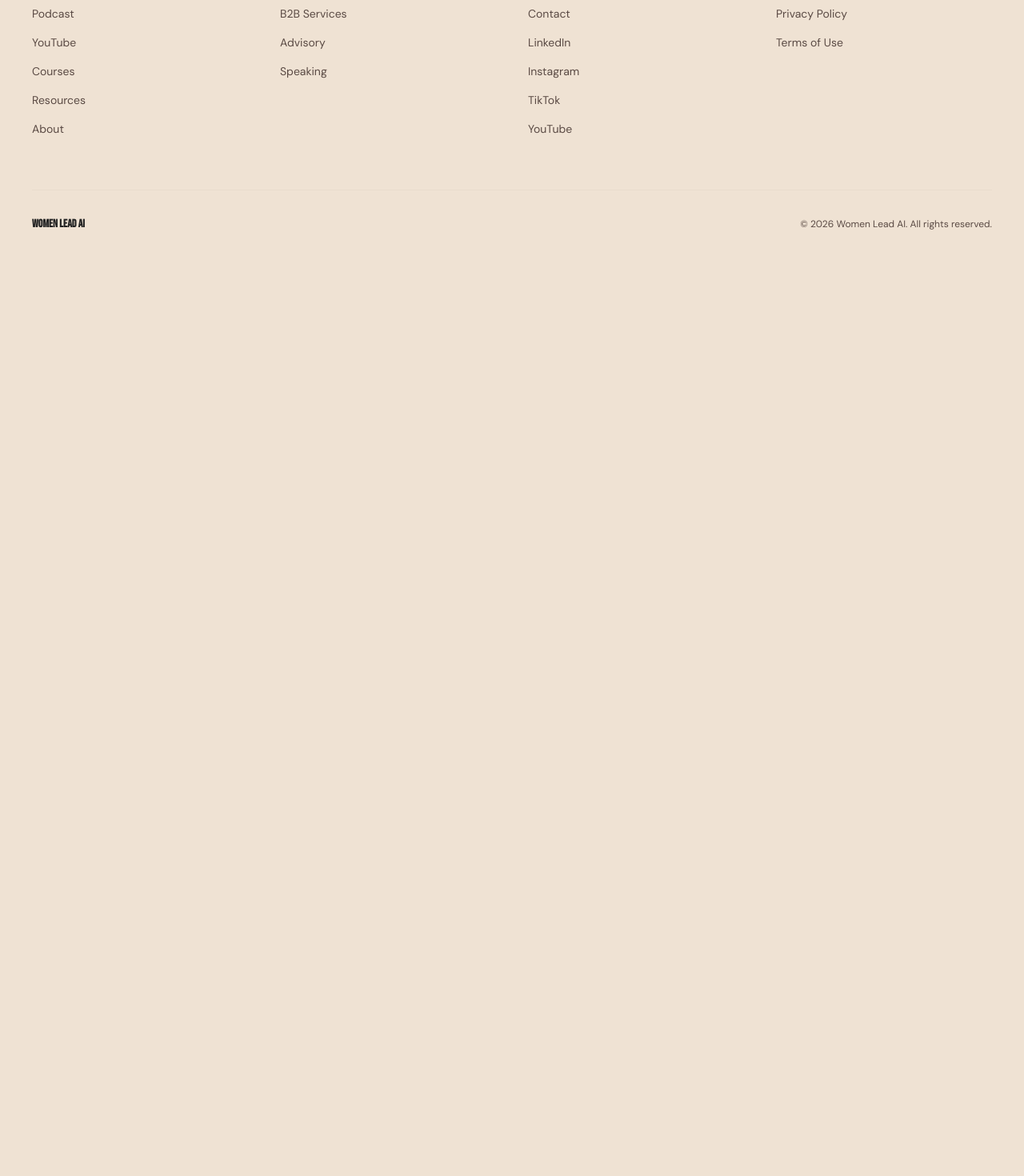
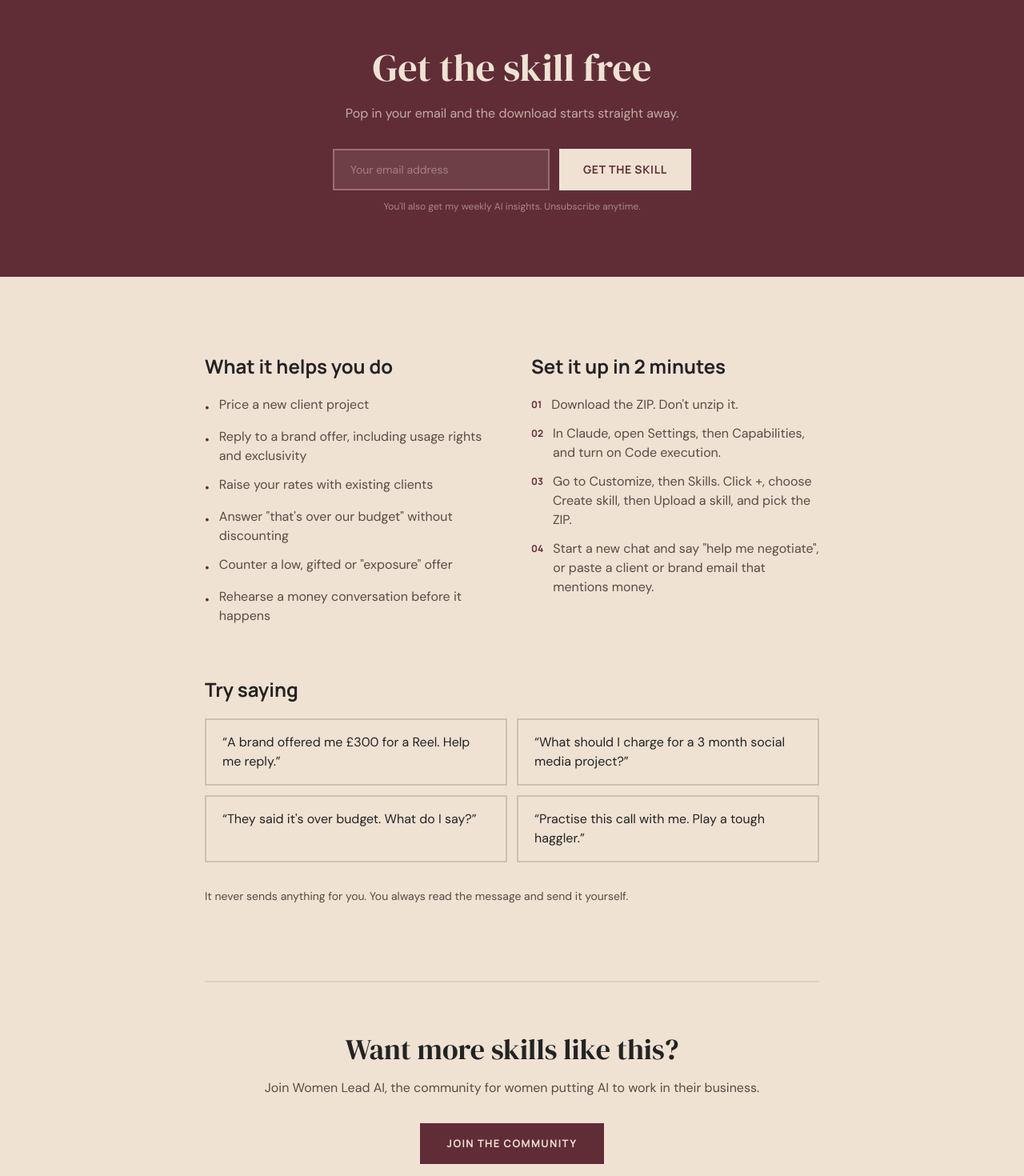
Before and after one commit to mclevistar/women-lead-ai, a Next.js app: page /resources/ask-for-more in a window 1280 px wide. Before the commit this address had no page. Shown: the part 520-1990 px from the top of the page at 80% size. Before the commit the page ends 890 px from the top, so only its background shows below. Built offline with nearby package versions, Linux system fonts and the light colour scheme.

Commit message:
Add Ask For More free Claude skill resource page with email-gated download
Co-Authored-By: Claude Opus 5.5 <noreply@anthropic.com>

```diff
--- /dev/null
+++ b/app/resources/ask-for-more/download-form.tsx
@@ -0,0 +1,84 @@
+"use client";
+
+import { useState } from "react";
+import { Download } from "lucide-react";
+
+const DOWNLOAD_URL = "/downloads/ask-for-more-skill.zip";
+const heading = { fontFamily: "'Manrope', system-ui, sans-serif" };
+
+export default function DownloadForm() {
+  const [email, setEmail] = useState("");
+  const [status, setStatus] = useState<"idle" | "loading" | "success" | "error">("idle");
+
+  async function handleSubmit(e: React.FormEvent) {
+    e.preventDefault();
+    if (!email) return;
+
+    setStatus("loading");
+    try {
+      const res = await fetch("/api/newsletter", {
+        method: "POST",
+        headers: { "Content-Type": "application/json" },
+        body: JSON.stringify({ email, tag: "ask-for-more" }),
+      });
+      if (res.ok) {
+        setStatus("success");
+        setEmail("");
+        window.location.href = DOWNLOAD_URL;
+      } else {
+        setStatus("error");
+      }
+    } catch {
+      setStatus("error");
+    }
+  }
+
+  if (status === "success") {
+    return (
+      <div className="text-center">
+        <p className="text-[#ECB398] font-bold text-lg mb-4" style={heading}>
+          You&apos;re in. Your download should start now.
+        </p>
+        <a
+          href={DOWNLOAD_URL}
+          download
+          className="inline-flex items-center gap-2 px-7 py-3.5 bg-[#EFE2D3] text-[#602D37] font-bold text-sm uppercase tracking-wider border-2 border-[#EFE2D3] hover:bg-transparent hover:text-[#EFE2D3] transition-all duration-300"
+          style={heading}
+        >
+          <Download className="h-4 w-4" />
+          Download again
+        </a>
+      </div>
+    );
+  }
+
+  return (
+    <>
+      <form onSubmit={handleSubmit} className="flex flex-col sm:flex-row gap-3 max-w-md mx-auto">
+        <input
+          type="email"
+          value={email}
+          onChange={(e) => setEmail(e.target.value)}
+          placeholder="Your email address"
+          required
+          className="flex-1 px-5 py-3.5 bg-[#EFE2D3]/10 border-2 border-[#EFE2D3]/30 text-[#EFE2D3] placeholder:text-[#EFE2D3]/40 focus:outline-none focus:border-[#ECB398] text-sm transition-all"
+          style={{ fontFamily: "'DM Sans', system-ui, sans-serif" }}
+        />
+        <button
+          type="submit"
+          disabled={status === "loading"}
+          className="px-7 py-3.5 bg-[#EFE2D3] text-[#602D37] font-bold text-sm uppercase tracking-wider border-2 border-[#EFE2D3] hover:bg-transparent hover:text-[#EFE2D3] transition-all duration-300 disabled:opacity-50"
+          style={heading}
+        >
+          {status === "loading" ? "Sending..." : "Get the skill"}
+        </button>
+      </form>
+      <p className="text-[#EFE2D3]/50 text-xs mt-3 text-center">
+        You&apos;ll also get my weekly AI insights. Unsubscribe anytime.
+      </p>
+      {status === "error" && (
+        <p className="text-[#EFE2D3]/70 text-sm mt-3 text-center">Something went wrong. Please try again.</p>
+      )}
+    </>
+  );
+}
--- /dev/null
+++ b/app/resources/ask-for-more/page.tsx
@@ -0,0 +1,135 @@
+import type { Metadata } from "next";
+import { EXTERNAL_LINKS } from "@/lib/constants";
+import DownloadForm from "./download-form";
+
+export const metadata: Metadata = {
+  title: "Ask For More: the Claude skill that negotiates for you",
+  description:
+    "A free Claude skill for people who hate negotiating. Get the number, the exact words and a rehearsal for pricing projects, brand deals, raising rates and answering \"that's over our budget\".",
+  openGraph: {
+    title: "Ask For More | Women Lead AI",
+    description: "A free Claude skill that helps you price, counter and rehearse money conversations.",
+    url: "https://womenlead.ai/resources/ask-for-more",
+  },
+};
+
+const display = { fontFamily: "var(--loaded-dmserif), Georgia, serif" };
+const heading = { fontFamily: "'Manrope', system-ui, sans-serif" };
+
+const uses = [
+  "Price a new client project",
+  "Reply to a brand offer, including usage rights and exclusivity",
+  "Raise your rates with existing clients",
+  "Answer \"that's over our budget\" without discounting",
+  "Counter a low, gifted or \"exposure\" offer",
+  "Rehearse a money conversation before it happens",
+];
+
+const steps = [
+  "Download the ZIP. Don't unzip it.",
+  "In Claude, open Settings, then Capabilities, and turn on Code execution.",
+  "Go to Customize, then Skills. Click +, choose Create skill, then Upload a skill, and pick the ZIP.",
+  "Start a new chat and say \"help me negotiate\", or paste a client or brand email that mentions money.",
+];
+
+const prompts = [
+  "A brand offered me £300 for a Reel. Help me reply.",
+  "What should I charge for a 3 month social media project?",
+  "They said it's over budget. What do I say?",
+  "Practise this call with me. Play a tough haggler.",
+];
+
+export default function AskForMorePage() {
+  return (
+    <>
+      <section className="pt-32 md:pt-40 pb-16 px-6">
+        <div className="max-w-3xl mx-auto">
+          <span className="text-xs font-bold uppercase tracking-[0.2em] text-[#602D37] mb-4 block" style={heading}>
+            Free resource &middot; Claude skill
+          </span>
+          <h1 className="text-5xl md:text-6xl leading-[1.05] text-foreground mb-6" style={display}>
+            Ask for more, <em className="text-[#602D37]">without the awkwardness</em>
+          </h1>
+          <p className="text-lg leading-relaxed text-muted-foreground max-w-2xl">
+            A negotiation coach for Claude, built for women running businesses and creators working with brands.
+            It gives you the number, the exact words and a rehearsal, so the real conversation feels like reading a
+            script you already know.
+          </p>
+        </div>
+      </section>
+
+      <section id="download" className="py-16 md:py-20 px-6 bg-[#602D37]">
+        <div className="max-w-xl mx-auto text-center">
+          <h2 className="text-4xl md:text-5xl text-[#EFE2D3] mb-4 leading-tight" style={display}>
+            Get the skill free
+          </h2>
+          <p className="text-[#EFE2D3]/70 mb-8">Pop in your email and the download starts straight away.</p>
+          <DownloadForm />
+        </div>
+      </section>
+
+      <section className="py-16 md:py-24 px-6">
+        <div className="max-w-3xl mx-auto grid md:grid-cols-2 gap-12">
+          <div>
+            <h2 className="text-2xl font-bold text-foreground mb-5" style={heading}>
+              What it helps you do
+            </h2>
+            <ul className="space-y-3">
+              {uses.map((item) => (
+                <li key={item} className="flex items-start gap-3 text-muted-foreground">
+                  <span className="text-[#602D37] mt-1 shrink-0">&bull;</span>
+                  <span>{item}</span>
+                </li>
+              ))}
+            </ul>
+          </div>
+          <div>
+            <h2 className="text-2xl font-bold text-foreground mb-5" style={heading}>
+              Set it up in 2 minutes
+            </h2>
+            <ol className="space-y-3">
+              {steps.map((item, i) => (
+                <li key={item} className="flex items-start gap-3 text-muted-foreground">
+                  <span className="text-xs font-bold text-[#602D37] mt-1 shrink-0" style={heading}>
+                    {String(i + 1).padStart(2, "0")}
+                  </span>
+                  <span>{item}</span>
+                </li>
+              ))}
+            </ol>
+          </div>
+        </div>
+
+        <div className="max-w-3xl mx-auto mt-16">
+          <h2 className="text-2xl font-bold text-foreground mb-5" style={heading}>
+            Try saying
+          </h2>
+          <div className="grid sm:grid-cols-2 gap-3">
+            {prompts.map((p) => (
+              <p key={p} className="border-2 border-[#602D37]/20 px-5 py-4 text-foreground">
+                &ldquo;{p}&rdquo;
+              </p>
+            ))}
+          </div>
+          <p className="text-sm text-muted-foreground mt-8">
+            It never sends anything for you. You always read the message and send it yourself.
+          </p>
+        </div>
+      </section>
+
+      <section className="pb-24 px-6">
+        <div className="max-w-3xl mx-auto text-center border-t-2 border-[#602D37]/10 pt-16">
+          <h2 className="text-3xl md:text-4xl text-foreground mb-4" style={display}>
+            Want more skills like this?
+          </h2>
+          <p className="text-muted-foreground mb-8">
+            Join Women Lead AI, the community for women putting AI to work in their business.
+          </p>
+          <a href={EXTERNAL_LINKS.skool} className="btn-bold" style={heading}>
+            Join the community
+          </a>
+        </div>
+      </section>
+    </>
+  );
+}
```
Also changed, not shown: 1 other file (tests, documents, lock files or other folders).
